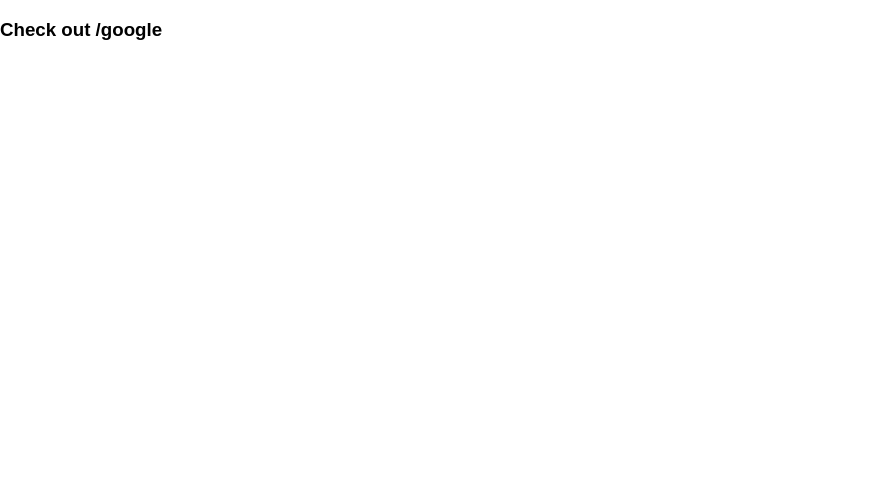
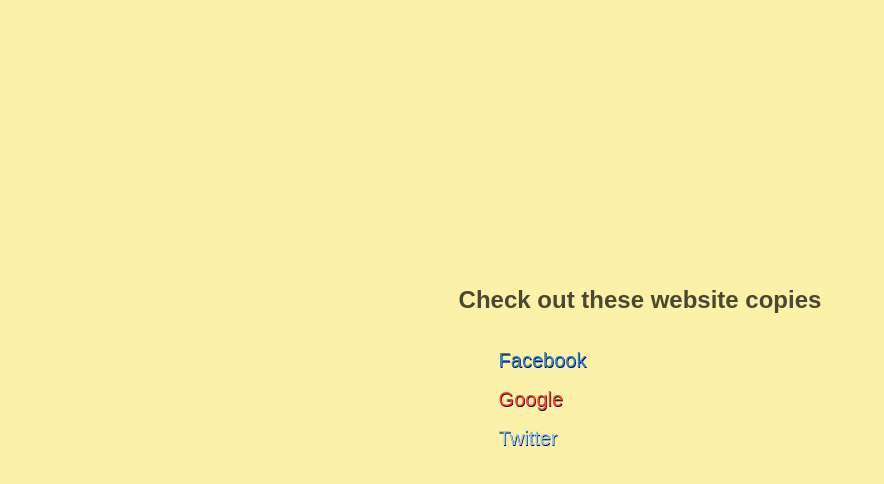
Before and after one commit to ajdeleon/website-copies, a React (Create React App) app: page / in a window 1280 px wide. Shown: the top 484 px of the page, without its empty margins (0-884 px from the left). Built offline with nearby package versions, Linux system fonts and the light colour scheme.

Commit message:
add home page for navigation

```diff
--- a/src/App.js
+++ b/src/App.js
@@ -1,6 +1,7 @@
 import React from 'react'
 import { BrowserRouter, Route } from 'react-router-dom'
 
+import Home from './Home'
 import Google from './google/components/Google'
 import Twitter from './twitter/Twitter'
 import Facebook from './facebook/Facebook'
@@ -9,7 +10,7 @@
   return (
     <BrowserRouter>
       <div>
-        <Route exact path="/" component={() => <h3>Check out /google</h3>} />
+        <Route exact path="/" component={Home} />
         <Route exact path="/google" component={Google} />
         <Route exact path="/twitter" component={Twitter} />
         <Route exact path="/facebook" component={Facebook} />
--- /dev/null
+++ b/src/Home.js
@@ -0,0 +1,19 @@
+import React from 'react'
+import { Link } from 'react-router-dom'
+
+const Home = () => (
+  <div className="vh-100 flex justify-center items-center bg-light-yellow">
+    <div className="pb5">
+      <div className="o-70">
+        <h2>Check out these website copies</h2>
+      </div>
+      <ul className="list justify-center f4" style={{textShadow: ".5px .5px black"}}>
+        <li className="pt3"><Link to="/facebook" className="link blue">Facebook</Link></li>
+        <li className="pt3"><Link to="/google" className="link red">Google</Link></li>
+        <li className="pt3"><Link to="/twitter" className="link light-blue">Twitter</Link></li>
+      </ul>
+    </div>
+  </div>
+)
+
+export default Home
```
